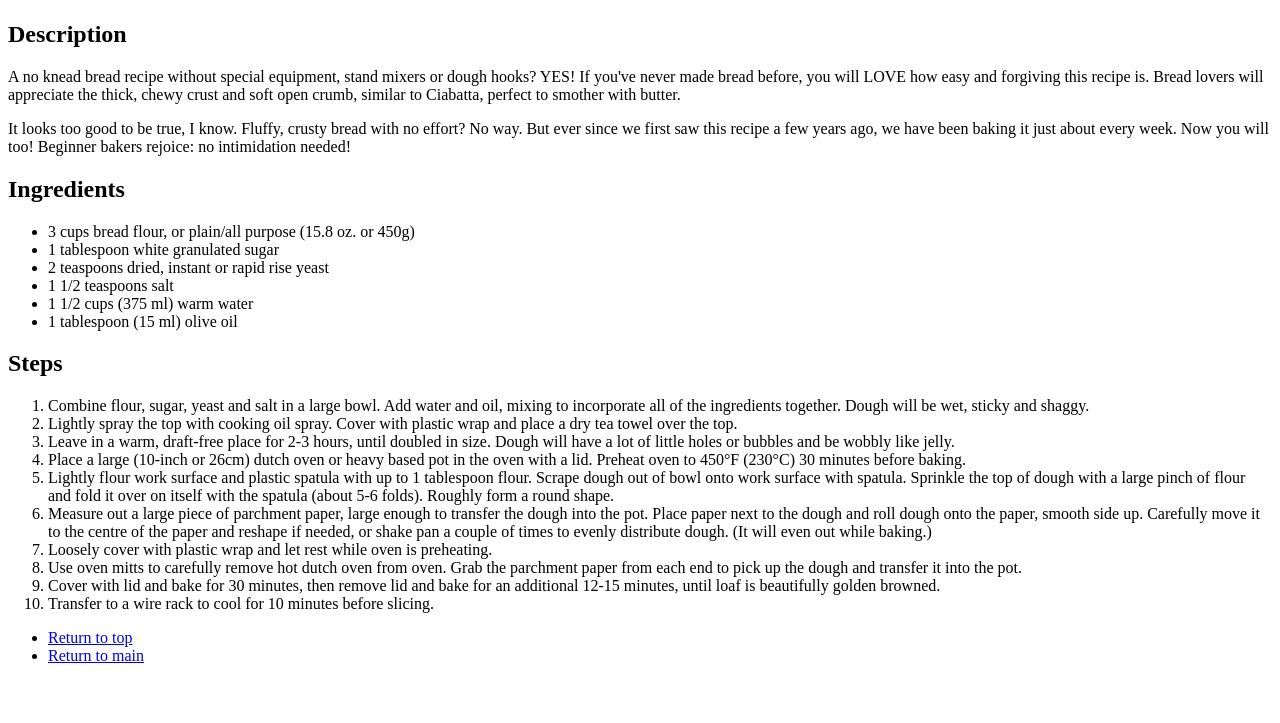
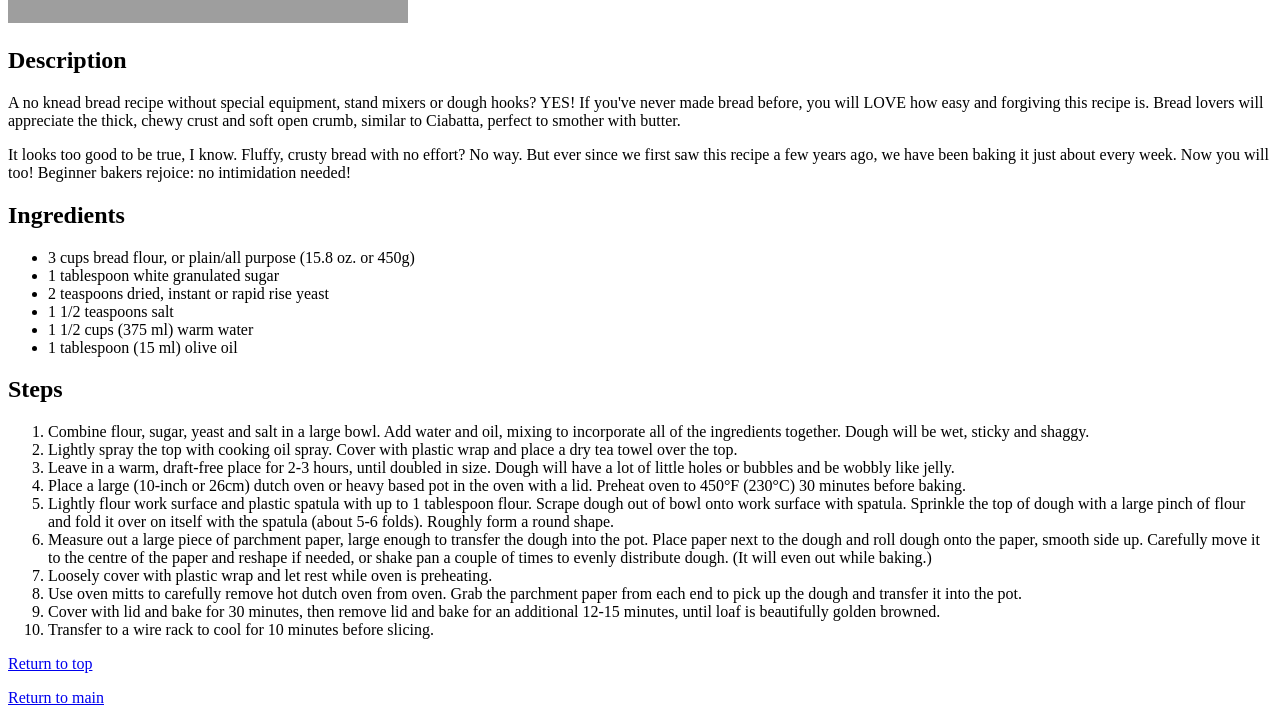
Before and after one commit to Orgnar/odin-recipes, a plain HTML site: page artisanbread.html in a window 1280 px wide. Shown: the part 383-1106 px from the top of the page. Before the commit the page ends 1064 px from the top, so only its background shows below. Drawn offline with Linux system fonts and the light colour scheme; grey boxes are pictures that could not be loaded.

Commit message:
change anchor structure from list to paragraphs

```diff
--- a/artisanbread.html
+++ b/artisanbread.html
@@ -5,10 +5,12 @@
     <title>Artisan bread</title>
   </head>
   <body>
+    <a href="index.html">Return to main</a>
     <h1 id="header">Artisan bread recipe</h1>
     <img
       src="https://cafedelites.com/wp-content/uploads/2020/04/Artisan-Bread-IMAGE-26-1.jpg"
-    alt="Image of artisan bread"/>
+      alt="Image of artisan bread"
+    />
     <h2 id="description">Description</h2>
     <p>
       A no knead bread recipe without special equipment, stand mixers or dough
@@ -79,13 +81,9 @@
       </li>
       <li>Transfer to a wire rack to cool for 10 minutes before slicing.</li>
     </ol>
-    <ul>
-      <li>
-        <a href="#header">Return to top</a>
-      </li>
-      <li>
-        <a href="index.html">Return to main</a>
-      </li>
-    </ul>
+
+    <p><a href="#header">Return to top</a></p>
+
+    <p><a href="index.html">Return to main</a></p>
   </body>
 </html>
```
